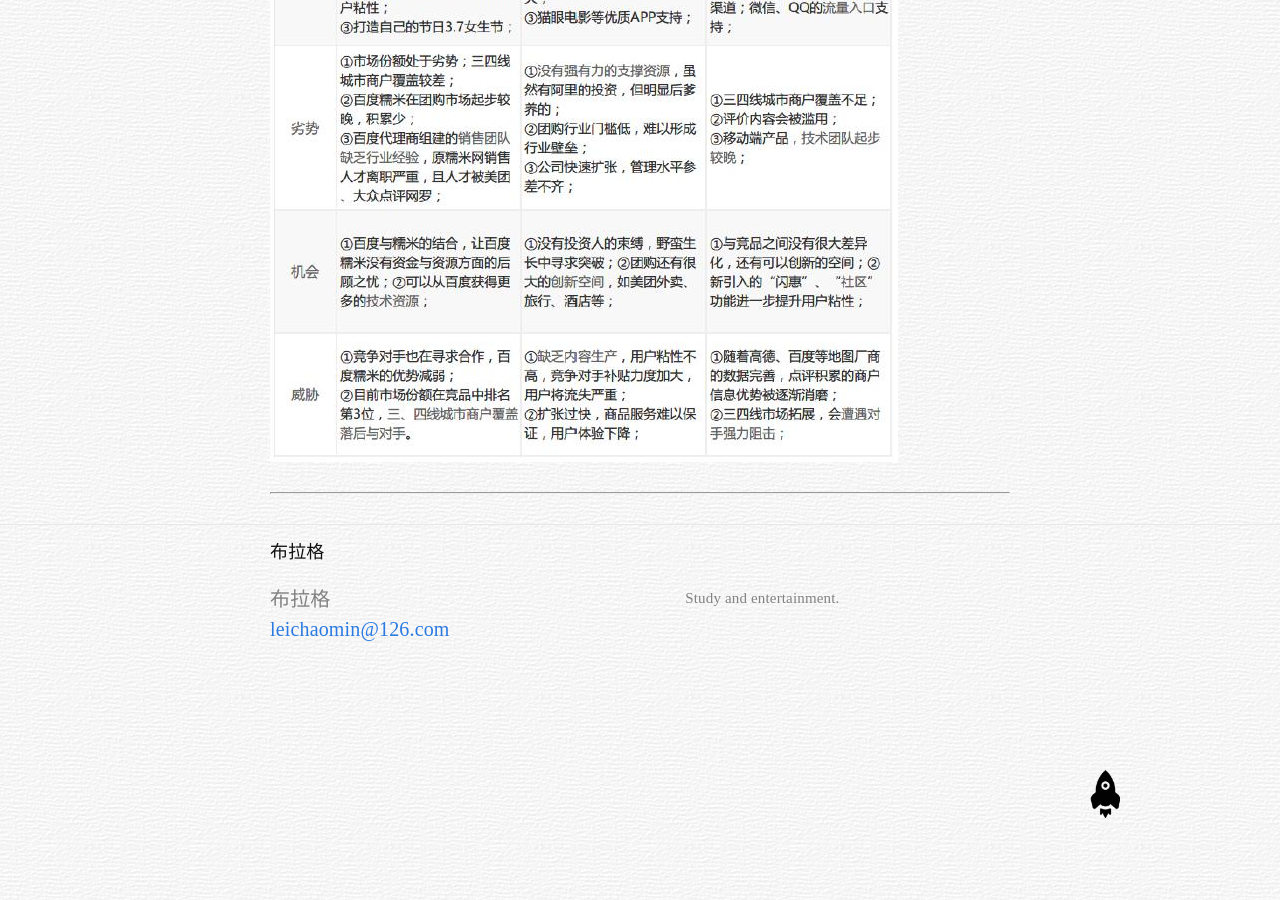
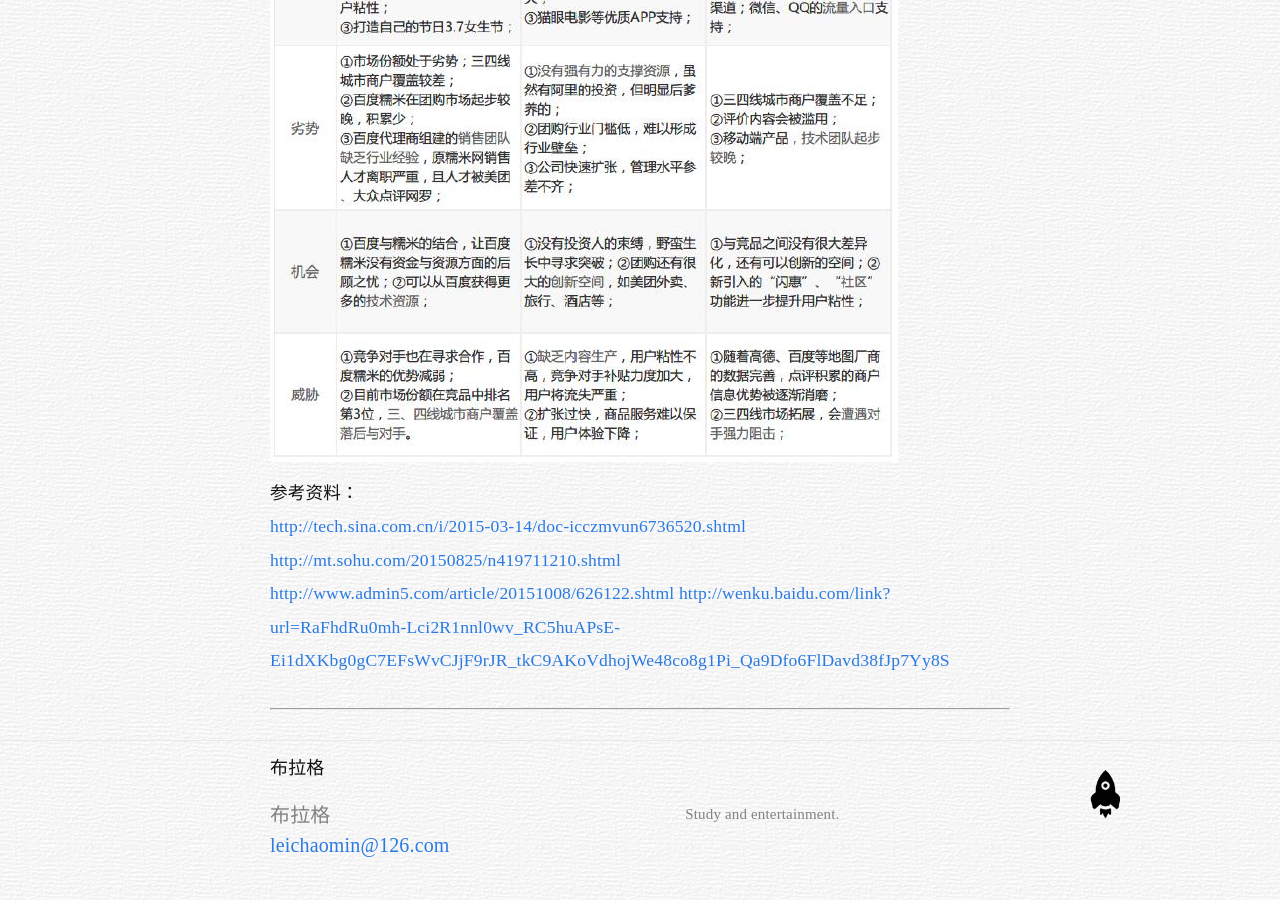
Before and after one commit to Besideme/besideme.github.io, a Jekyll site: the page built from _posts/2015-10-08-MDN-PK.md, in a window 1280 px wide and 900 px high, scrolled down 6203 px. Built offline with Jekyll 4.4.1, drawn with Linux system fonts in a browser that asks for light colours; nearby versions of some CDN libraries; comment, search, counter and statistics services are not loaded.

Commit message:
add post

```diff
--- a/_posts/2015-10-08-MDN-PK.md
+++ b/_posts/2015-10-08-MDN-PK.md
@@ -113,3 +113,9 @@
 团购市场，女性团购者占有更多比例，百度糯米应将将强3.7女生节的推广，作为品牌活动重点运营。引入社区化元素，持续提升产品对用户的粘性。充分利用自己的优势资源，尽快弥补自身市场份额的劣势，加强三、四线城市的建设，在产品内容建设方面不应与大众点评正面交锋，逐步引入适合自己的内容建设功能，以增加用户粘性。
 
 ![SWOT分析](/image/swot.jpg)
+
+参考资料：
+<http://tech.sina.com.cn/i/2015-03-14/doc-icczmvun6736520.shtml>
+<http://mt.sohu.com/20150825/n419711210.shtml>
+<http://www.admin5.com/article/20151008/626122.shtml>
+<http://wenku.baidu.com/link?url=RaFhdRu0mh-Lci2R1nnl0wv_RC5huAPsE-Ei1dXKbg0gC7EFsWvCJjF9rJR_tkC9AKoVdhojWe48co8g1Pi_Qa9Dfo6FlDavd38fJp7Yy8S>
```
